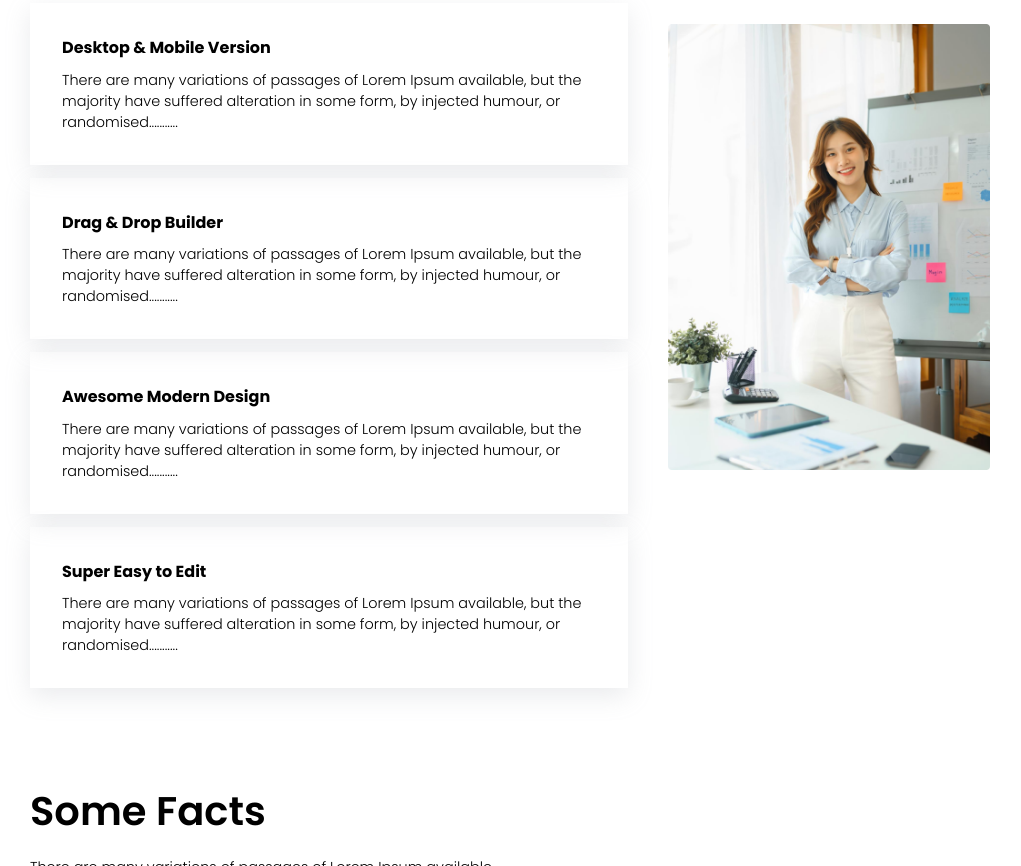
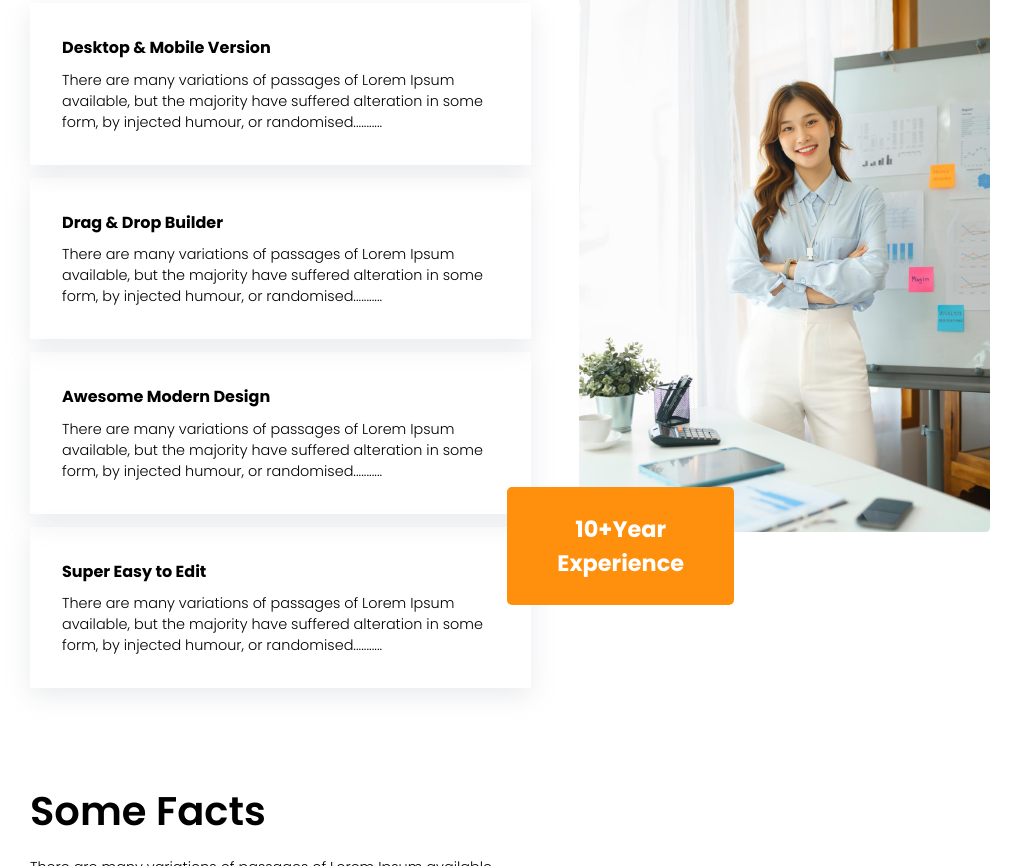
Before and after one commit to rakibulhasan-swe/g3-architects, a plain HTML site: page index.html in a window 1280 px wide. Shown: the part 1934-2800 px from the top of the page, without its empty margins (130-1151 px from the left). Drawn offline with Linux system fonts and the light colour scheme.

Commit message:
small changes in code

```diff
--- a/css/style.css
+++ b/css/style.css
@@ -26,6 +26,8 @@ nav h2{
 }
 ul{
     display: flex;
+    justify-content: center;
+    align-items: center;
 }
 ul li{
     list-style-type: none;
@@ -50,6 +52,17 @@ ul li a{
     font-weight: bold;
     border-radius: 5px;
     margin: 0.5rem 0 1.5rem 0;
+}
+.btn-secondary{
+    padding: 25px 50px;
+    background-color: #FF900E;
+    color: white;
+    font-size: 1.4rem;
+    font-weight: bold;
+    position: absolute;
+    bottom: 6rem;
+    right: 16rem;
+    border-radius: 5px;
 }
 img{
     width: 100%;
@@ -100,7 +113,11 @@ img{
     display: flex;
     justify-content: center;
     align-items: center;
-    gap: 2.5rem;
+    gap: 3rem;
+    position: relative;
+}
+.details{
+    width: 90%;
 }
 .details h3{
     font-size: 2rem;
@@ -249,4 +266,10 @@ footer p{
     .featured-image, .cards{
         grid-template-columns: repeat(1, 1fr);
     }
+    .btn-secondary{
+        position: static;
+    }
+    nav h2{
+        text-align: center;
+    }
 }
--- a/index.html
+++ b/index.html
@@ -122,6 +122,9 @@
         </div>
         <div>
           <img src="./images/architect.png" alt="" />
+          <div>
+            <button class="btn btn-secondary">10+Year <br> Experience</button>
+          </div>
         </div>
       </section>
 
```
